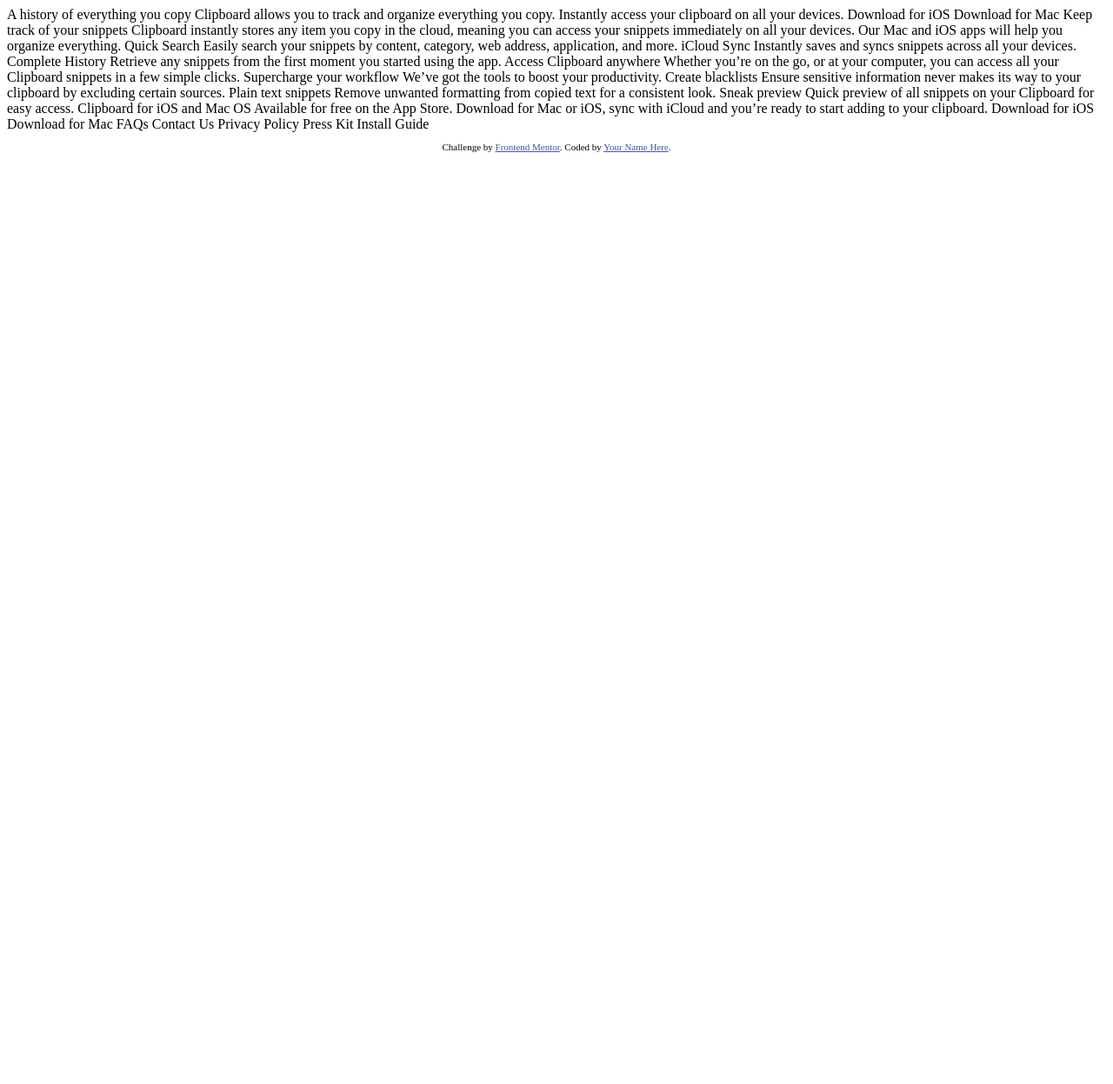
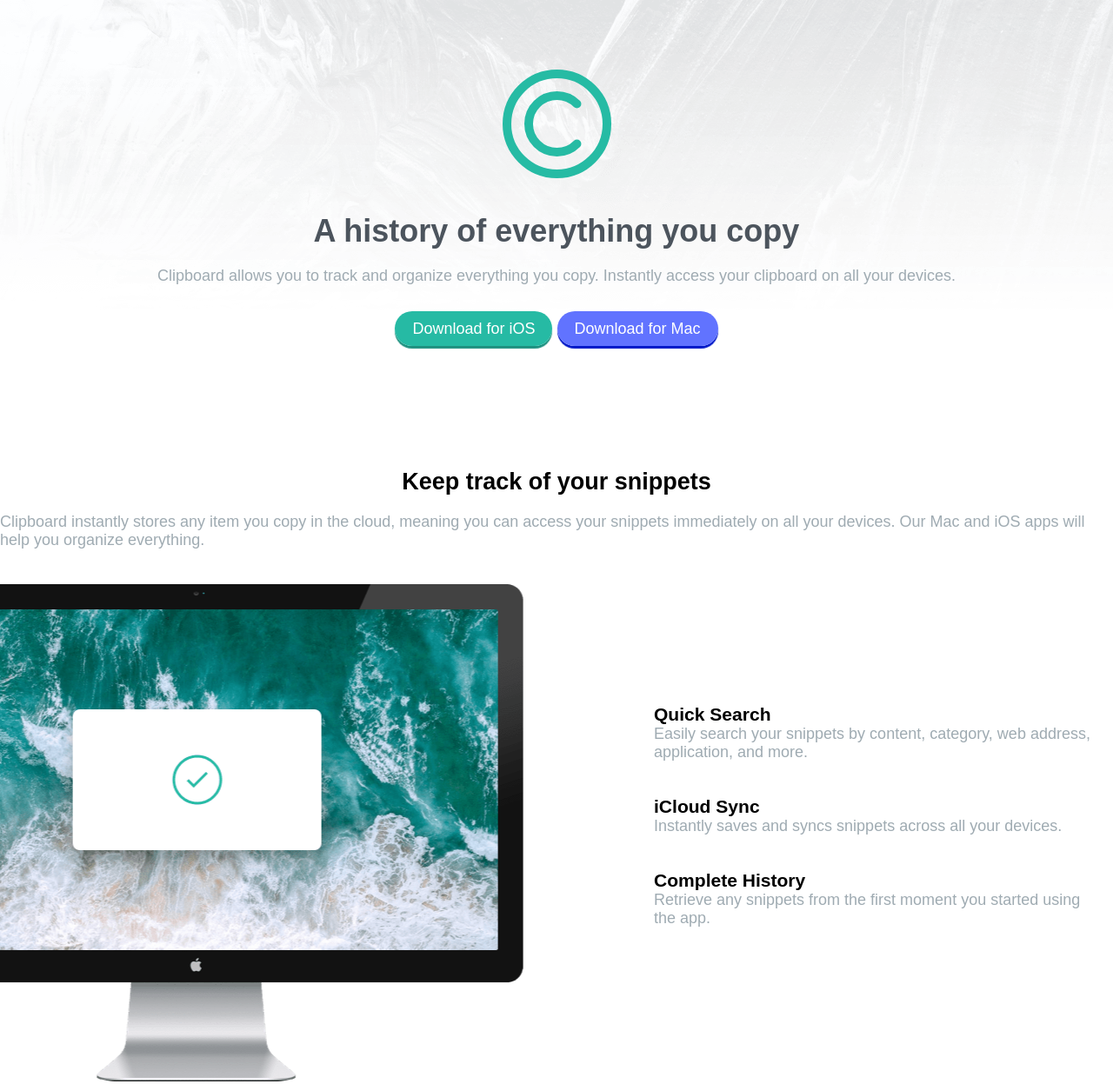
Before and after one commit to OmarDayyat/Clipboard-landing-page, a plain HTML site: page index.html in a window 1280 px wide. Shown: the top 1247 px of the page at 87% size. Before the commit the page ends 800 px from the top, so only its background shows below. Drawn offline with Linux system fonts and the light colour scheme; a web font is replaced by a local one.

Commit message:
Mid point of the desktop layout

```diff
--- a/index.html
+++ b/index.html
@@ -1,87 +1,105 @@
 <!DOCTYPE html>
 <html lang="en">
+
   <head>
     <meta charset="UTF-8">
-  <meta name="viewport" content="width=device-width, initial-scale=1.0"> <!-- displays site properly based on user's device -->
+    <meta name="viewport" content="width=device-width, initial-scale=1.0">
 
     <link rel="icon" type="image/png" sizes="32x32" href="./images/favicon-32x32.png">
+    <link rel="stylesheet" href="./styles/style.css">
 
     <title>Frontend Mentor | Clipboard landing page</title>
 
-  <!-- Feel free to remove these styles or customise in your own stylesheet 👍 -->
-  <style>
-    .attribution { font-size: 11px; text-align: center; }
-    .attribution a { color: hsl(228, 45%, 44%); }
-  </style>
+
   </head>
+
   <body>
-
-  A history of everything you copy
-
-  Clipboard allows you to track and organize everything you
-  copy. Instantly access your clipboard on all your devices.
-
-  Download for iOS
-  Download for Mac
-
-  Keep track of your snippets
-
-  Clipboard instantly stores any item you copy in the cloud,
+    <main>
+      <div class="main-container">
+        <img class="logo" src="./images/logo.svg" alt="logo" />
+        <h1>A history of everything you copy</h1>
+        <p>Clipboard allows you to track and organize everything you
+          copy. Instantly access your clipboard on all your devices.</p>
+        <div class="download-btns">
+          <a class="IOS-btn" href="#">Download for iOS</a>
+          <a class="Mac-btn" href="#">Download for Mac</a>
+        </div>
+        <h2>Keep track of your snippets</h2>
+        <p>Clipboard instantly stores any item you copy in the cloud,
           meaning you can access your snippets immediately on all your
-  devices. Our Mac and iOS apps will help you organize everything.
-
-  Quick Search
-
-  Easily search your snippets by content, category, web address, application, and more.
-
-  iCloud Sync
-
-  Instantly saves and syncs snippets across all your devices.
-
-  Complete History
-
-  Retrieve any snippets from the first moment you started using the app.
-
-  Access Clipboard anywhere
-
-  Whether you’re on the go, or at your computer, you can access all your Clipboard
-  snippets in a few simple clicks.
-
-  Supercharge your workflow
-
-  We’ve got the tools to boost your productivity.
-
-  Create blacklists
-
-  Ensure sensitive information never makes its way to your clipboard by excluding certain sources.
-
-  Plain text snippets
-
-  Remove unwanted formatting from copied text for a consistent look.
-
-  Sneak preview
-
-  Quick preview of all snippets on your Clipboard for easy access.
-
-  Clipboard for iOS and Mac OS
-
-  Available for free on the App Store. Download for Mac or iOS, sync with iCloud
-  and you’re ready to start adding to your clipboard.
-
-  Download for iOS
-  Download for Mac
-
-  FAQs
-  Contact Us
-  Privacy Policy
-  Press Kit
-  Install Guide
+          devices. Our Mac and iOS apps will help you organize everything.</p>
+        <div class="computer-screen-container">
+          <img class="screen-image" src="./images/image-computer.png" alt="screen" />
+          <div class="screen-headers">
+            <div class="s-header">
+              <h3>Quick Search</h3>
+              <p>Easily search your snippets by content, category, web address, application, and more.</p>
+            </div>
+            <div class="s-header">
+              <h3>iCloud Sync</h3>
+              <p>Instantly saves and syncs snippets across all your devices.</p>
+            </div>
+            <div class="s-header">
+              <h3>Complete History</h3>
+              <p>Retrieve any snippets from the first moment you started using the app.</p>
+            </div>
+          </div>
+        </div>
+        <h2>Access Clipboard anywhere</h2>
+        <p>Whether you’re on the go, or at your computer, you can access all your Clipboard
+          snippets in a few simple clicks.</p>
+        <img class="devices-image" src="./images/image-devices.png" alt="devices" />
+        <h2>Supercharge your workflow</h2>
+        <p>We’ve got the tools to boost your productivity.</p>
+        <div class="features">
+          <div class="feature">
+            <h4>Create blacklists</h4>
+            <p>Ensure sensitive information never makes its way to your clipboard by excluding certain sources.</p>
+          </div>
+          <div class="feature">
+            <h4>Plain text snippets</h4>
+            <p> Remove unwanted formatting from copied text for a consistent look.</p>
+          </div>
+          <div class="feature">
+            <h4>Sneak preview</h4>
+            <p>Quick preview of all snippets on your Clipboard for easy access.</p>
+          </div>
+        </div>
+        <div class="logos">
+          <img class="" />
+          <img class="" />
+          <img class="" />
+          <img class="" />
+          <img class="" />
+        </div>
+        <h2>Clipboard for iOS and Mac OS</h2>
+        <p>Available for free on the App Store. Download for Mac or iOS, sync with iCloud
+          and you’re ready to start adding to your clipboard.</p>
+        <div class="download-btns">
+          <a href="#">Download for iOS</a>
+          <a href="#">Download for Mac</a>
+        </div>
+      </div>
+    </main>
 
     <footer>
+      <img />
+      <div class="col">
+        <p>FAQs</p>
+        <p>Contact Us</p>
+      </div>
+      <div class="col">
+        <p>Privacy Policy</p>
+        <p>Press Kit</p>
+      </div>
+      <div class="col">
+        <p>Install Guide</p>
+      </div>
       <p class="attribution">
         Challenge by <a href="https://www.frontendmentor.io?ref=challenge" target="_blank">Frontend Mentor</a>.
         Coded by <a href="#">Your Name Here</a>.
       </p>
     </footer>
   </body>
+
 </html>
--- /dev/null
+++ b/styles/_variables.scss
@@ -0,0 +1,13 @@
+@import url('https://fonts.googleapis.com/css2?family=Bai+Jamjuree:wght@400;600&display=swap');
+
+$Strong-Cyan: hsl(171, 66%, 44%);
+$Strong-Cyan-dark: hsl(171, 66%, 34%);
+$Light-Blue: hsl(233, 100%, 69%);
+$Light-Blue-dark: hsl(233, 100%, 39%);
+
+// ### Neutral
+
+$Dark-Grayish-Blue: hsl(210, 10%, 33%);
+$Grayish-Blue: hsl(201, 11%, 66%);
+
+$font: 'Bai Jamjuree', sans-serif;
--- /dev/null
+++ b/styles/style.scss
@@ -0,0 +1,117 @@
+@import "_variables.scss";
+
+/*==================
+  General
+  ==================*/
+
+*{
+  box-sizing: border-box;
+  margin: 0;
+  padding: 0;
+ }
+
+html{
+  font-size: 18px;
+  background: url(../images/bg-header-desktop.png);
+  background-repeat: no-repeat;
+  font-family: $font;
+ }
+
+h1{
+  margin-bottom: 20px;
+  color: $Dark-Grayish-Blue;
+ }
+
+h2{
+  margin-bottom: 20px;
+ }
+
+ h3{
+ }
+
+p{
+  color: $Grayish-Blue;
+  margin-bottom: 40px;
+ }
+
+a{
+  text-decoration: none;
+  color: white;
+ }
+
+/*==================
+  Main Container
+  ==================*/
+
+.main-container{
+  display: flex;
+  flex-direction: column;
+  justify-content: center;
+  align-items: center;
+  padding: 80px 0;
+ }
+
+/*==================
+  Logo Container
+  ==================*/
+
+.logo{
+  margin-bottom: 40px;
+}
+
+/*==================
+  Download Buttons
+  ==================*/
+
+.download-btns{
+  margin-bottom: 150px;
+ }
+
+.IOS-btn{
+  background-color: $Strong-Cyan;
+  padding: 10px 20px;
+  border-radius: 50px;
+  box-shadow: 0 3px 1px $Strong-Cyan-dark;
+ }
+
+.Mac-btn{
+  background-color: $Light-Blue;
+  padding: 10px 20px;
+  border-radius: 50px;
+  box-shadow: 0 3px 1px $Light-Blue-dark;
+}
+
+/*==================
+  Screen Container
+  ==================*/
+
+.computer-screen-container{
+  display: flex;
+  align-items: center;
+  margin-bottom: 150px;
+}
+
+.screen-image{
+  transform: translatex(-20%);
+}
+
+.screen-headers{
+  width: 40%;
+}
+
+/*==================
+  Main Container
+  ==================*/
+
+/*==================
+  Attribution
+  ==================*/
+
+  .attribution {
+    font-size: 11px;
+    text-align: center;
+
+    a {
+      color: hsl(228, 45%, 44%);
+    }
+  }
```
Also changed, not shown: styles/style.css (added), 1 other file. Lines whose indentation alone changed are shown as unchanged.
